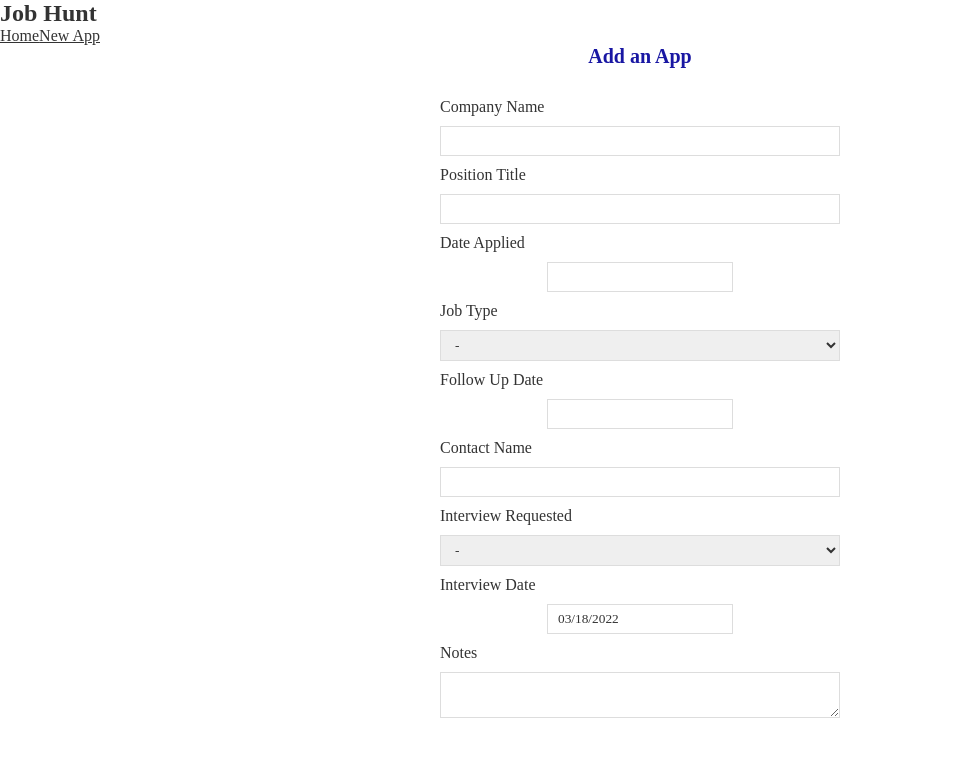
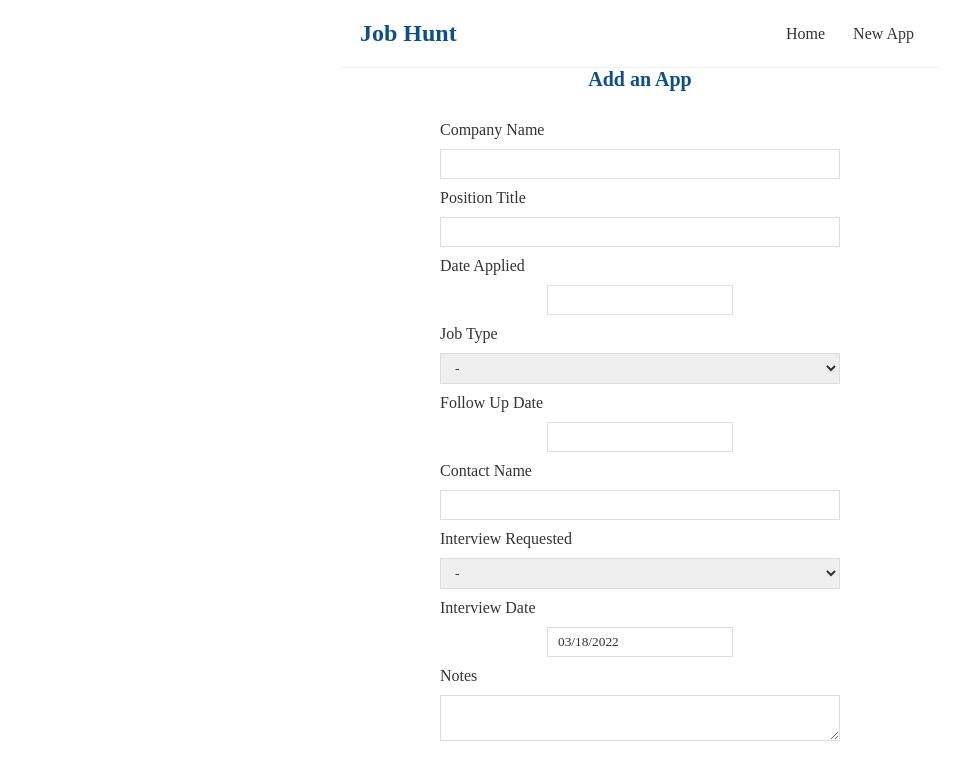
Before and after one commit to jonteal/job-search-tracker, a React (Create React App) app in the folder job-search-tracker/: page /create in a window 1280 px wide. Shown: the top 780 px of the page, without its empty margins (0-977 px from the left). Built offline with nearby package versions, Linux system fonts and the light colour scheme; the HTML template or start-up script is replaced by a standard one.

Commit message:
Added more styling to Navbar

```diff
--- a/job-search-tracker/src/index.css
+++ b/job-search-tracker/src/index.css
@@ -10,6 +10,33 @@
   color: #333;
 }
 
+.navbar {
+  padding: 20px;
+  display: flex;
+  align-items: center;
+  max-width: 600px;
+  margin: 0 auto;
+  border-bottom: 1px solid #f2f2f2;
+}
+.navbar h1 {
+  color: #0e4f88;
+}
+.navbar .links {
+  margin-left: auto;
+}
+.navbar a {
+  margin-left: 16px;
+  text-decoration: none;
+  padding: 6px;
+}
+.navbar a:hover {
+  color: #0e4f88;
+}
+.content {
+  max-width: 600px;
+  margin: 40px auto;
+  padding: 20px;
+}
 
 
 .create {
@@ -25,7 +52,7 @@
 
 .create h2 {
   font-size: 20px;
-  color: #1917a3;
+  color: #0e4f88;
   margin-bottom: 30px;
 }
 
@@ -39,7 +66,7 @@
 }
 
 .create button {
-  background: #1917a3;
+  background: #0e4f88;
   color: #fff;
   border: 0;
   padding: 8px;
```
Also changed, not shown: job-search-tracker/src/NotFound.js (added).
